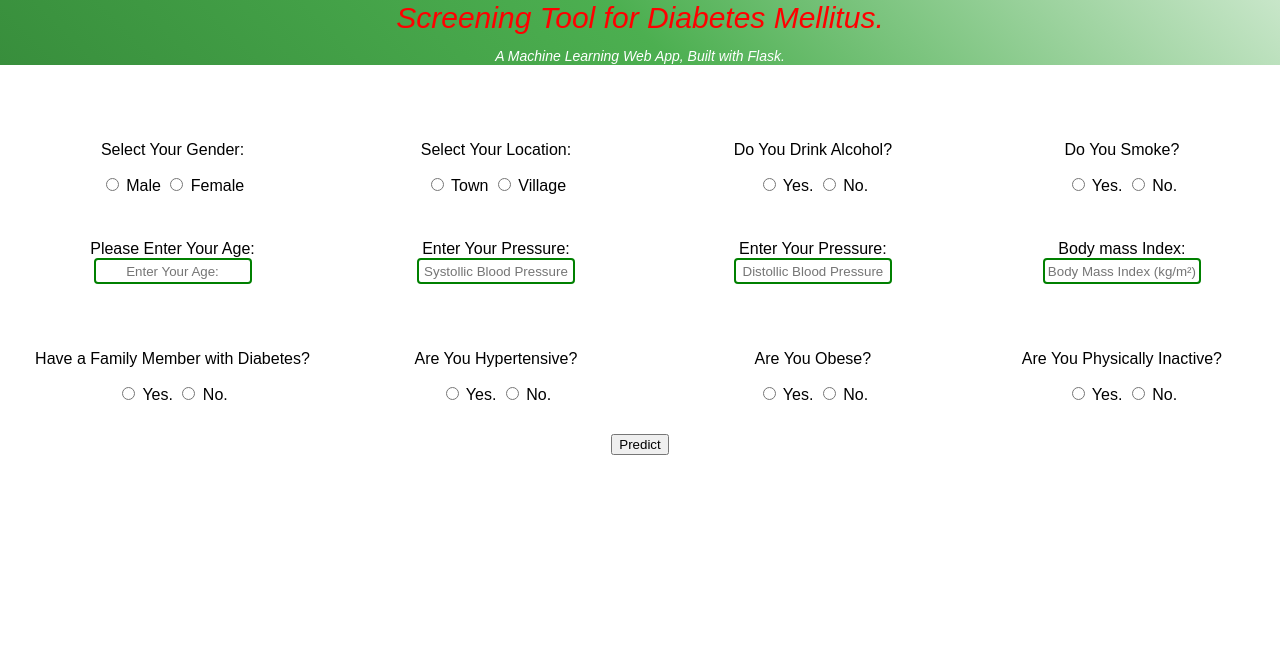
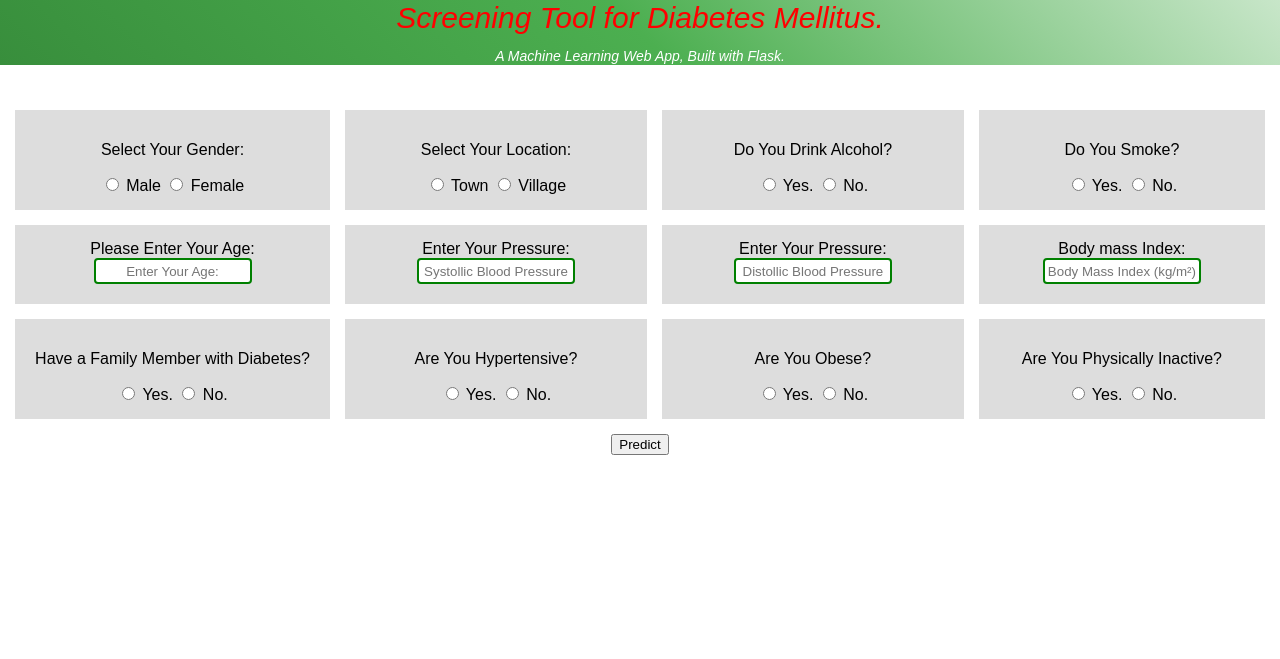
Before and after one commit to dbms-sema/Type-2-Diabetes, a Flask app: page / in a window 1280 px wide. Shown: the top 659 px of the page. Run offline with Flask 2, Linux system fonts and the light colour scheme; parts of the project's set-up code (start-up, migrations or seed data) failed here and were passed over; some libraries are stand-ins or nearby versions.

Commit message:
Update styles.css

```diff
--- a/static/styles.css
+++ b/static/styles.css
@@ -12,6 +12,10 @@ body{
     height: 100%;
     display: flex;
     flex-direction: column;
+}
+tr{
+
+   background-color:#ddd;
 }
 
 /* Website Title */
```
